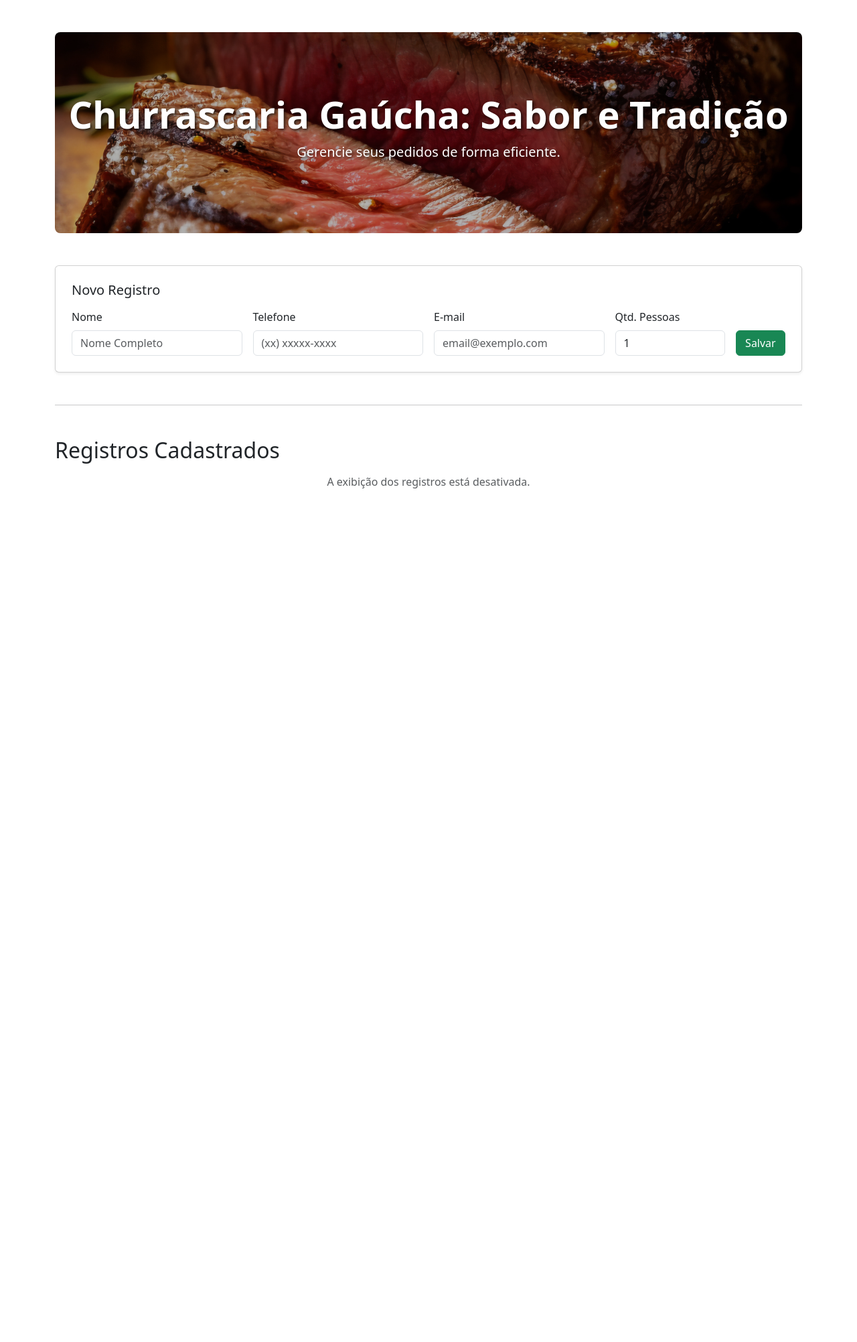
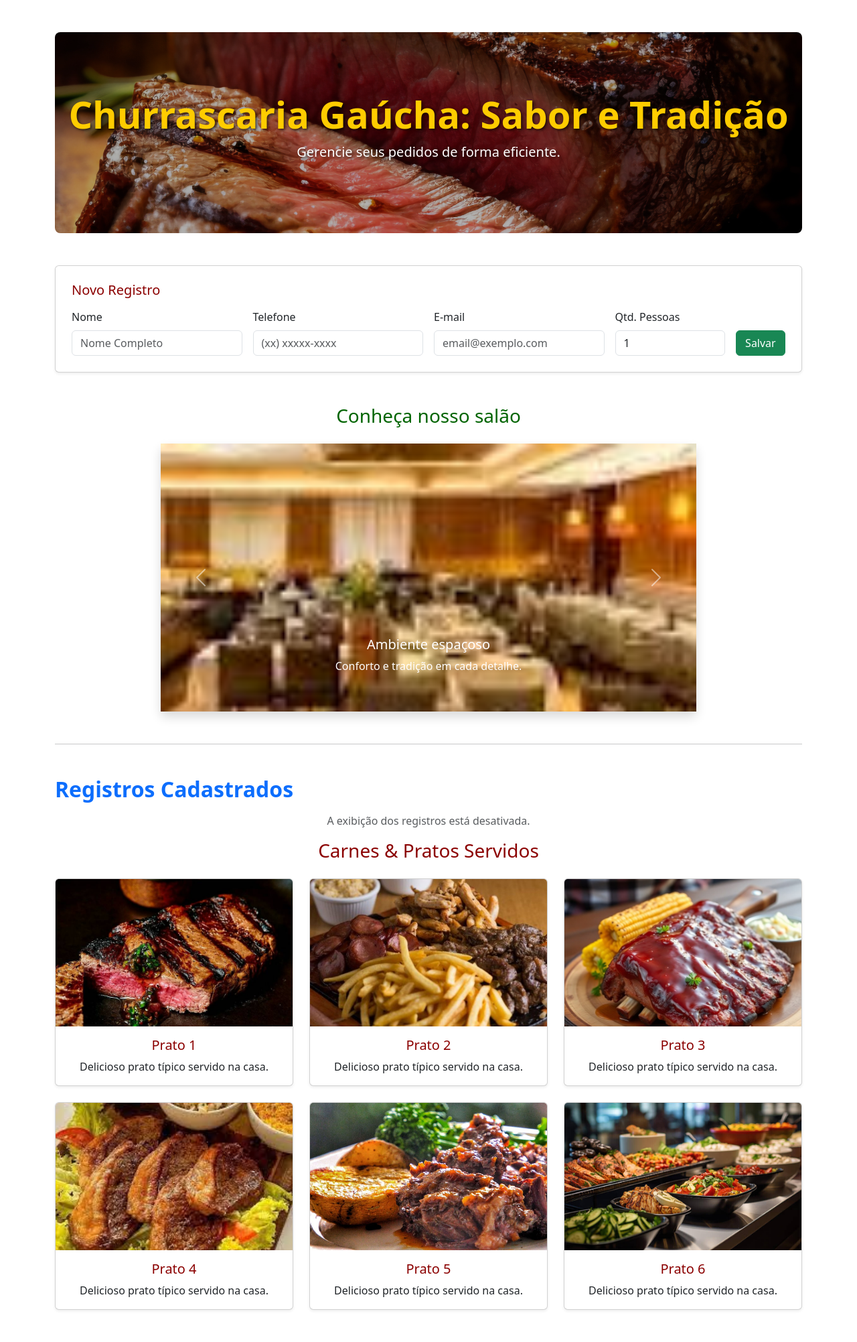
Before and after one commit to felipecezario729/back_end_trabalho, a Django app: page / in a window 1280 px wide. Shown: the whole page at 67% size. Before the commit the page ends 729 px from the top, so only its background shows below. Run offline with Django 5.2, Linux system fonts and the light colour scheme.

Commit message:
'atualização'

```diff
--- a/CRUD/templates/index.html
+++ b/CRUD/templates/index.html
@@ -18,10 +18,10 @@
     <style>
         .header-image {
             max-width: 100%;
-            height: 300px; /* Altura fixa para a imagem */
-            object-fit: cover; /* Garante que a imagem preencha o espaço sem distorcer */
-            filter: brightness(0.7); /* Escurece um pouco para o texto aparecer melhor se for sobre ela */
-            border-radius: 8px; /* Cantos arredondados */
+            height: 300px;
+            object-fit: cover;
+            filter: brightness(0.7);
+            border-radius: 8px;
         }
         .header-text {
             position: absolute;
@@ -32,21 +32,48 @@
             text-shadow: 2px 2px 4px rgba(0, 0, 0, 0.7);
             width: 100%;
         }
+        .header-text h1 {
+            color: #ffcc00;
+        }
+        .header-text p {
+            color: #ffffff;
+        }
+        .card-title {
+            color: darkred;
+        }
+        h2 {
+            color: #0d6efd;
+            font-weight: bold;
+        }
+        .table thead th {
+            background-color: #343a40;
+            color: #fff;
+        }
+        .btn-warning {
+            background-color: #f0ad4e;
+            border-color: #f0ad4e;
+        }
+        .btn-danger {
+            background-color: #d9534f;
+            border-color: #d9534f;
+        }
     </style>
 </head>
 <body>
 
 <div class="container mt-5">
     <div class="position-relative mb-5">
-            <img src="{% static '../static/churrascaria_gaucha.jpg' %}"
+        <img src="{% static 'churrascaria_gaucha.jpg' %}"
              alt="Restaurante Gaúcho com muita carne"
              class="img-fluid header-image w-100" />
+
         <div class="header-text text-center">
             <h1 class="display-4 fw-bold">Churrascaria Gaúcha: Sabor e Tradição</h1>
             <p class="lead">Gerencie seus pedidos de forma eficiente.</p>
         </div>
     </div>
 
+    <!-- Formulário de cadastro -->
     <div class="card p-4 shadow-sm mb-5">
         <h5 class="card-title mb-3">Novo Registro</h5>
 
@@ -77,12 +104,57 @@
         </form>
     </div>
 
+    <!-- Carrossel do salão do restaurante -->
+    <div class="mb-5 text-center">
+        <h3 class="mb-4" style="color: darkgreen;">Conheça nosso salão</h3>
+
+        <div id="carrosselSalao" class="carousel slide shadow rounded" data-bs-ride="carousel" style="max-width: 800px; margin: 0 auto;">
+            <div class="carousel-inner">
+
+                <div class="carousel-item active">
+                    <img src="{% static 'salao1.jpg' %}" class="d-block w-100" alt="Salão 1" style="max-height: 400px; object-fit: cover;">
+                    <div class="carousel-caption d-none d-md-block">
+                        <h5>Ambiente espaçoso</h5>
+                        <p>Conforto e tradição em cada detalhe.</p>
+                    </div>
+                </div>
+
+                <div class="carousel-item">
+                    <img src="{% static 'salao2.jpg' %}" class="d-block w-100" alt="Salão 2" style="max-height: 400px; object-fit: cover;">
+                    <div class="carousel-caption d-none d-md-block">
+                        <h5>Decoração típica</h5>
+                        <p>Inspirada na cultura gaúcha.</p>
+                    </div>
+                </div>
+
+                <div class="carousel-item">
+                    <img src="{% static 'salao3.jpg' %}" class="d-block w-100" alt="Salão 3" style="max-height: 400px; object-fit: cover;">
+                    <div class="carousel-caption d-none d-md-block">
+                        <h5>Espaço para eventos</h5>
+                        <p>Ideal para festas e comemorações.</p>
+                    </div>
+                </div>
+            </div>
+
+            <!-- Botões de navegação -->
+            <button class="carousel-control-prev" type="button" data-bs-target="#carrosselSalao" data-bs-slide="prev">
+                <span class="carousel-control-prev-icon" aria-hidden="true"></span>
+                <span class="visually-hidden">Anterior</span>
+            </button>
+            <button class="carousel-control-next" type="button" data-bs-target="#carrosselSalao" data-bs-slide="next">
+                <span class="carousel-control-next-icon" aria-hidden="true"></span>
+                <span class="visually-hidden">Próximo</span>
+            </button>
+        </div>
+    </div>
+
     <hr class="mb-5" />
 
+    <!-- Tabela de registros -->
     <h2 class="mb-3">Registros Cadastrados</h2>
 
     {% if mostrar_tabela %}
-        <div class="table-responsive">
+    <div class="table-responsive mb-5">
         <table class="table table-striped table-hover border">
             <thead class="table-dark">
                 <tr>
@@ -123,6 +195,28 @@
         <p class="text-muted text-center">A exibição dos registros está desativada.</p>
     {% endif %}
 
+    <!-- Seção com fotos das carnes e pratos servidos -->
+    <div class="mb-5">
+        <h3 class="text-center mb-4" style="color: #8B0000;">Carnes & Pratos Servidos</h3>
+
+        <div class="row row-cols-1 row-cols-md-3 g-4">
+            {% for i in "123456" %}
+            <div class="col">
+                <div class="card h-100 shadow-sm">
+                    <img src="{% static 'pratos/prato' %}{{ i }}.jpg"
+                         class="card-img-top"
+                         alt="Prato {{ i }}"
+                         style="height: 220px; object-fit: cover;">
+                    <div class="card-body">
+                        <h5 class="card-title text-center">Prato {{ i }}</h5>
+                        <p class="card-text text-center">Delicioso prato típico servido na casa.</p>
+                    </div>
+                </div>
+            </div>
+            {% endfor %}
+        </div>
+
+    </div>
 </div>
 
 <script src="https://cdn.jsdelivr.net/npm/bootstrap@5.3.3/dist/js/bootstrap.bundle.min.js"
```
Also changed, not shown: CRUD/admin.py (+6 -4 lines), CRUD/models.py (+4 -11 lines), CRUD/migrations/0003_alter_pessoa_hora_chegada.py (added), CRUD/static/assado.jpg (added), CRUD/static/prato3.jpg (added), CRUD/static/prato4.jpg (added), CRUD/static/pratos/prato1.jpg (added), CRUD/static/pratos/prato2.jpg (added), CRUD/static/pratos/prato3.jpg (added), CRUD/static/pratos/prato4.jpg (added), CRUD/static/pratos/prato5.jpg (added), CRUD/static/pratos/prato6.jpg (added), CRUD/static/salao1.jpg (added), CRUD/static/salao2.jpg (added), 2 more files. Lines whose indentation alone changed are shown as unchanged.
